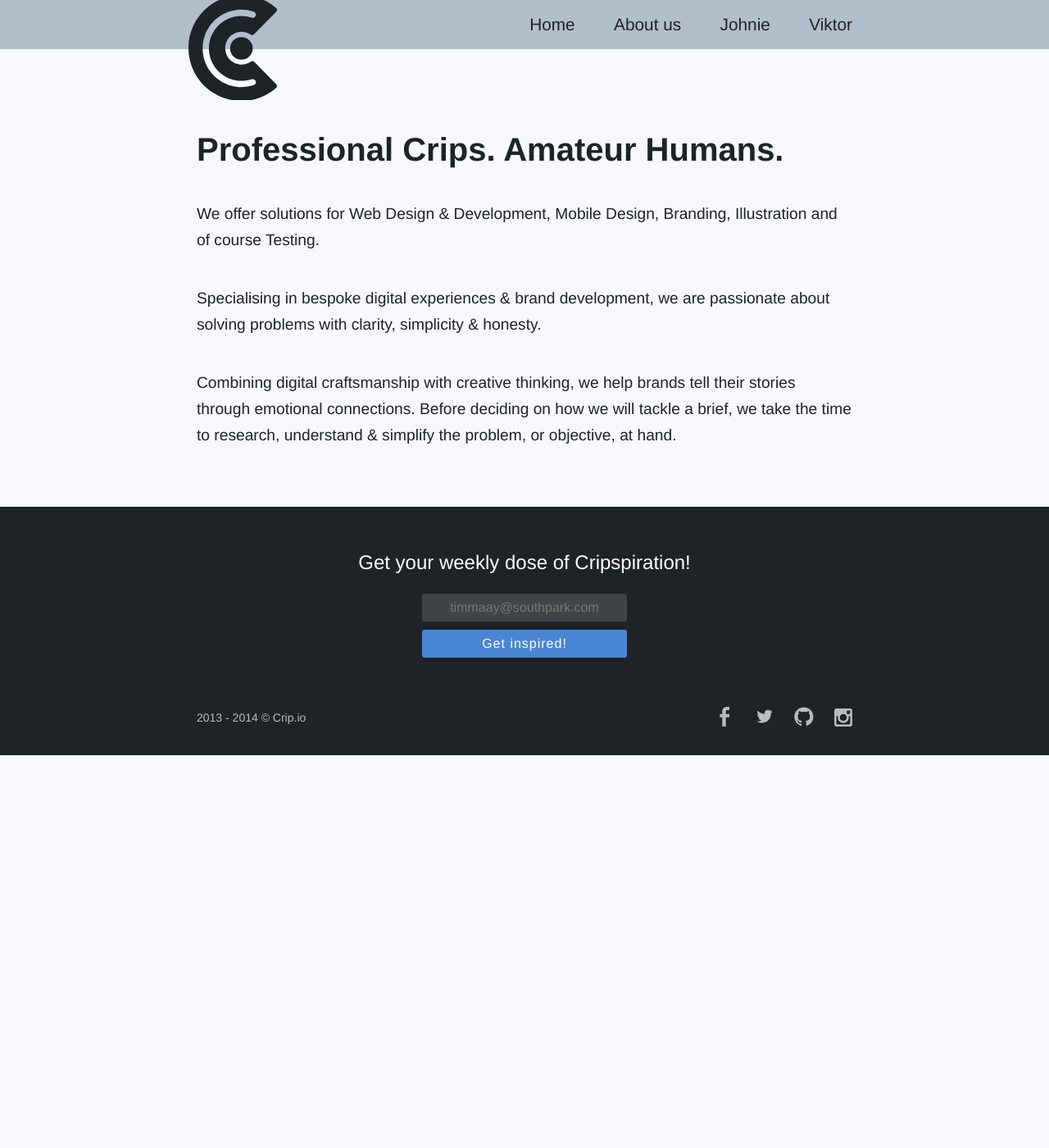
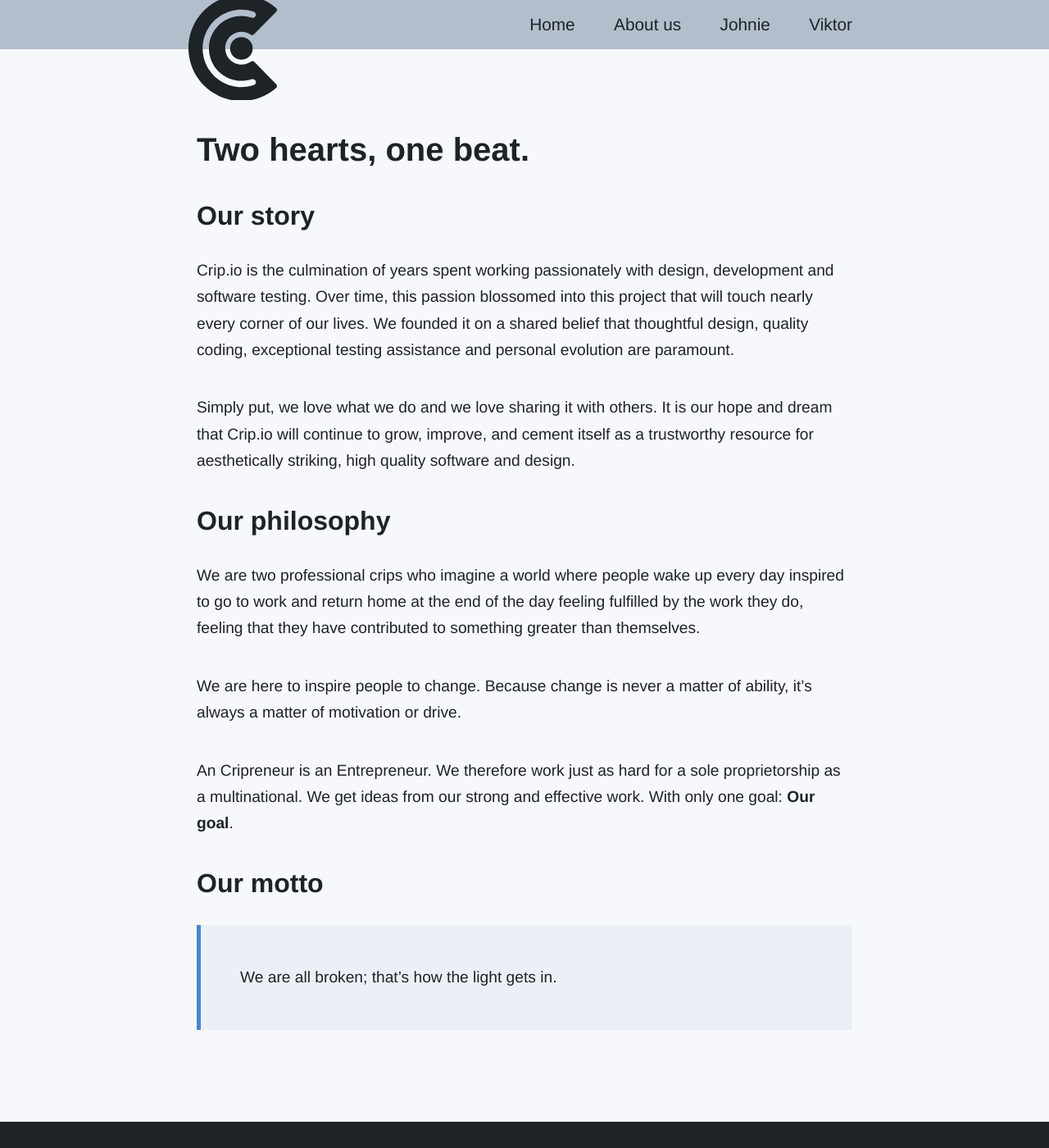
Before and after one commit to crip/crip.io_2.0, a Jekyll site: the page built from about.md, in a window 1280 px wide and 1400 px high. Shown: the whole window at 82% size. Built offline with Jekyll 4.4.1, drawn with Linux system fonts in a browser that asks for light colours; comment, search, counter and statistics services are not loaded.

Commit message:
Updated About us

```diff
--- a/about.md
+++ b/about.md
@@ -1,12 +1,23 @@
 ---
 layout: page
-title: Professional Crips. Amateur Humans.
+title: Two hearts, one beat.
 permalink: /about-us/
 ---
 
-We offer solutions for Web Design & Development, Mobile Design, Branding, Illustration and of course Testing.
+### Our story
 
-Specialising in bespoke digital experiences & brand development, we are passionate about solving problems with clarity, simplicity & honesty.
+Crip.io is the culmination of years spent working passionately with design, development and software testing. Over time, this passion blossomed into this project that will touch nearly every corner of our lives. We founded it on a shared belief that thoughtful design, quality coding, exceptional testing assistance and personal evolution are paramount.
 
-Combining digital craftsmanship with creative thinking, we help brands tell their stories through emotional connections.
-Before deciding on how we will tackle a brief, we take the time to research, understand & simplify the problem, or objective, at hand.
+Simply put, we love what we do and we love sharing it with others. It is our hope and dream that Crip.io will continue to grow, improve, and cement itself as a trustworthy resource for aesthetically striking, high quality software and design.
+
+### Our philosophy
+
+We are two professional crips who imagine a world where people wake up every day inspired to go to work and return home at the end of the day feeling fulfilled by the work they do, feeling that they have contributed to something greater than themselves.
+
+We are here to inspire people to change. Because change is never a matter of ability, it’s always a matter of motivation or drive.
+
+An Cripreneur is an Entrepreneur. We therefore work just as hard for a sole proprietorship as a multinational. We get ideas from our strong and effective work. With only one goal: **Our goal**.
+
+### Our motto
+
+> We are all broken; that's how the light gets in.
```
